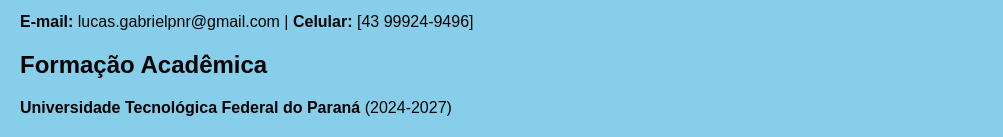
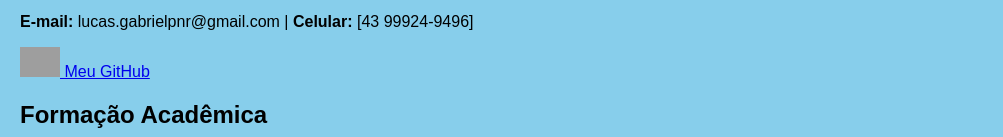
Before and after one commit to lucasantoss06/curriculo--, a plain HTML site: page index.html in a window 1280 px wide. Shown: the part 183-320 px from the top of the page, without its empty margins (0-1003 px from the left). Drawn offline with Linux system fonts and the light colour scheme; grey boxes are pictures that could not be loaded.

Commit message:
Update index.html

```diff
--- a/index.html
+++ b/index.html
@@ -43,6 +43,20 @@
         th {
             background-color: #f2f2f2;
         }
+
+        /* Estilo para o logo do GitHub */
+        .github-logo {
+            width: 40px; /* Tamanho do logo */
+            height: auto;
+        }
+
+        /* Container do link do GitHub */
+        .github-link {
+            display: flex;
+            align-items: center;
+            gap: 10px;
+            margin-bottom: 20px;
+        }
     </style>
 </head>
 <body>
@@ -54,6 +68,13 @@
     <p><strong>Endereço:</strong> Rua Alfredo Favaro - 401, Cornélio Procópio, Paraná</p>
     <p><strong>E-mail:</strong> lucas.gabrielpnr@gmail.com | <strong>Celular:</strong> [43 99924-9496]</p>
 
+    <!-- Link para o GitHub com a logo -->
+    <div class="github-link">
+        <a href="https://lucasantoss06.github.io/curriculo--/" target="_blank">
+            <img src="https://upload.wikimedia.org/wikipedia/commons/9/91/Octicons-mark-github.svg" alt="GitHub Logo" class="github-logo">
+            Meu GitHub
+        </a>
+    </div>
 
     <h2>Formação Acadêmica</h2>
     <p><strong>Universidade Tecnológica Federal do Paraná</strong> (2024-2027)</p>
@@ -66,8 +87,6 @@
 
     <h2>Informática</h2>
     <p>Microsoft Word e Excel (Avançado), C++ (Básico)</p>
-
-
 
     <!-- Container para as imagens lado a lado -->
     <div class="imagem-container">
@@ -91,7 +110,6 @@
                 </tr>
                 <tr>
                     <td>Valorant</td>
-                    </td>
                 </tr>
             </table>
         </div>
```
